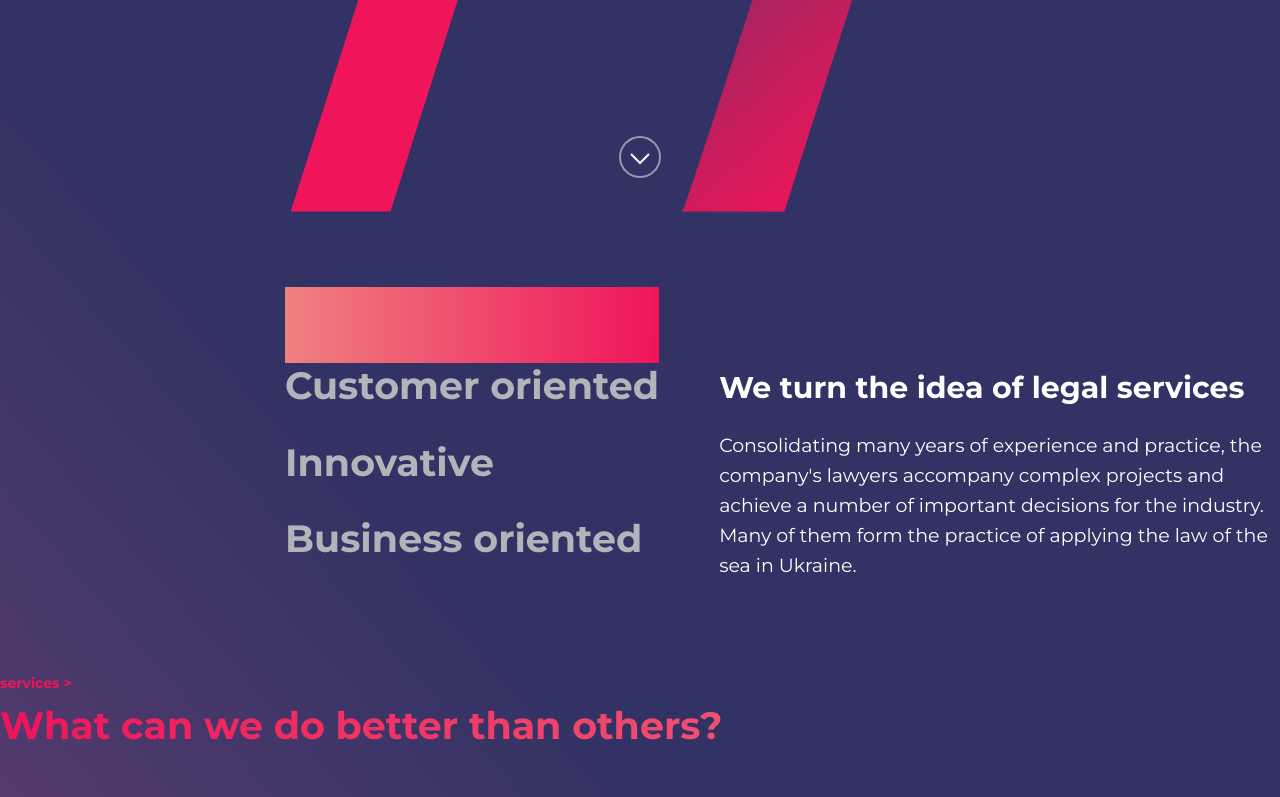
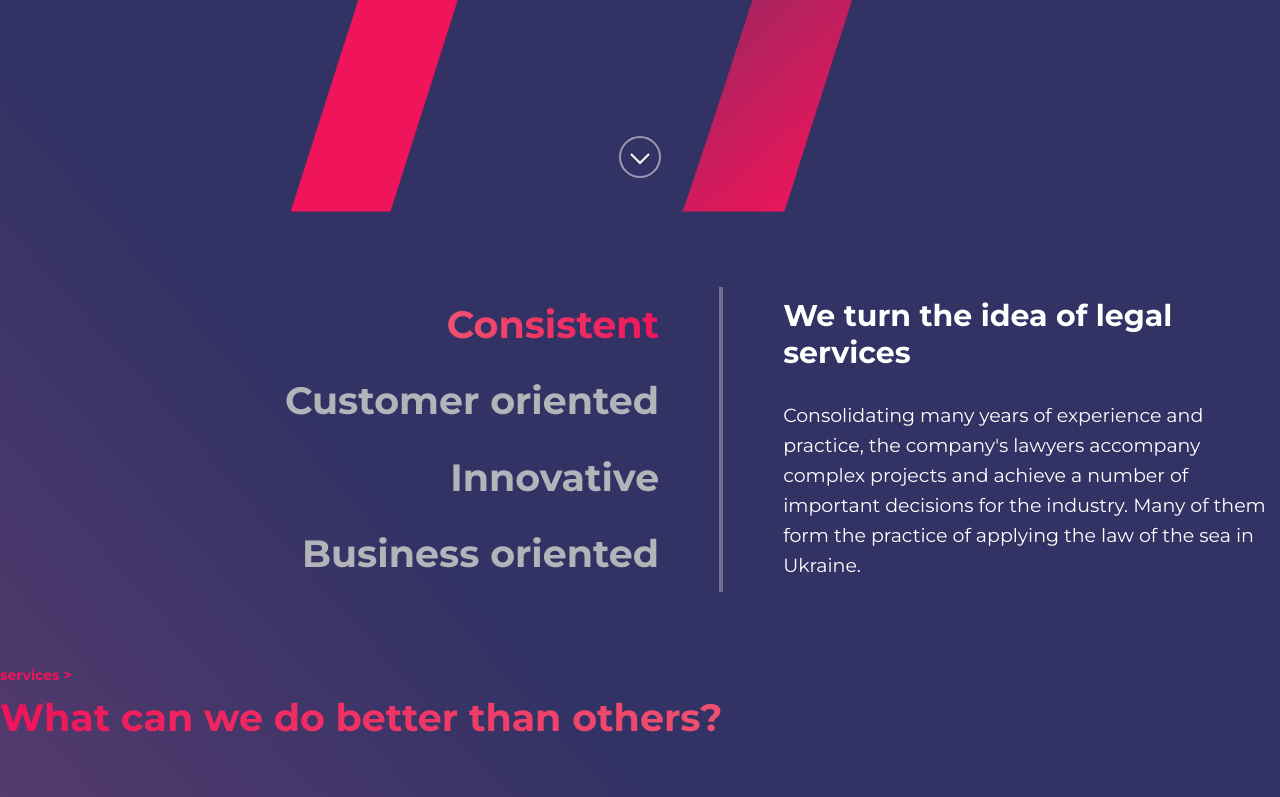
Before and after one commit to denyskh4991/final_project, a plain HTML site: page index.html in a window 1280 px wide. Shown: the part 588-1385 px from the top of the page. Drawn offline with Linux system fonts and the light colour scheme.

Commit message:
Offer correction

```diff
--- a/sass/_intermedia.scss
+++ b/sass/_intermedia.scss
@@ -1,5 +1,7 @@
 .intermedia {
   display: flex;
+  padding-top: 75px;
+  align-items: center;
 }
 
 .intermedia__consistent {
@@ -9,17 +11,9 @@
   list-style: none;
   margin: 0;
   padding: 0;
-  padding-top: 75px;
   padding-left: 285px;
-
-  &:after {
-    content: '';
-    width: 4px;
-    height: 303px;
-    padding-left: 60px;
-    color: #fff;
-    position: absolute;
-  }
+  padding-right: 60px;
+  border-right: 4px solid rgba(255, 255, 255, 0.3);
 }
 
 .intermedia__link {
@@ -27,25 +21,26 @@
   display: block;
   text-decoration: none;
   background: #B3B3BA;
-  padding-bottom: 30px;
+  padding-top: 15px;
+  padding-bottom: 15px;
   -webkit-background-clip: text;
   -webkit-text-fill-color: transparent;
   background-clip: text;
   text-fill-color: transparent;
   white-space: nowrap;
+  text-align: right;
 
   &_active {
-    background: linear-gradient(90.13deg, #EF8080 0.84%, #F0145A 99.96%);
+    background-image: linear-gradient(90.13deg, #EF8080 0.84%, #F0145A 99.96%);
   }
 
   &:hover {
-    background: #F0145A;
+    background-image: linear-gradient(90.13deg, #F0145A 0.84%, #F0145A 99.96%);
   }
 }
 
 .intermedia__services {
   display: none;
-  padding-top: 133px;
   padding-left: 60px;
 
   &_active {
@@ -58,6 +53,8 @@
   font-weight: 700;
   font-size: 30px;
   line-height: 1.22;
+  margin: 0;
+  margin-bottom: 30px;
 }
 
 .intermedia__consolidation {
@@ -65,4 +62,5 @@
   line-height: 1.58;
   color: #fff;
   max-width: 861px;
+  margin: 0;
 }
--- a/sass/_main.scss
+++ b/sass/_main.scss
@@ -14,6 +14,26 @@ body {
 .background-gradient {
   background: linear-gradient(228.57deg, #323264 11.93%, #323264 57.17%, #643E72 87.46%);
   border-radius: 0 0 12px 12px;
+  position: relative;
+
+  &:before, &:after {
+    content: '';
+    display: block;
+    height: 10px;
+    border-radius: 0 0 12px 12px;
+    width: calc(100% - 40px);
+    background: #CACADB;
+    position: absolute;
+    transform: translateX(-50%);
+    left: 50%;
+    top: 100%;
+  }
+
+  &:after {
+    width: calc(100% - 80px);
+    background: #E7E7F2;
+    top: calc(100% + 10px);
+  }
 }
 
 .symbol {
```
Also changed, not shown: css/style.css, sass/style.css, 2 other files.
